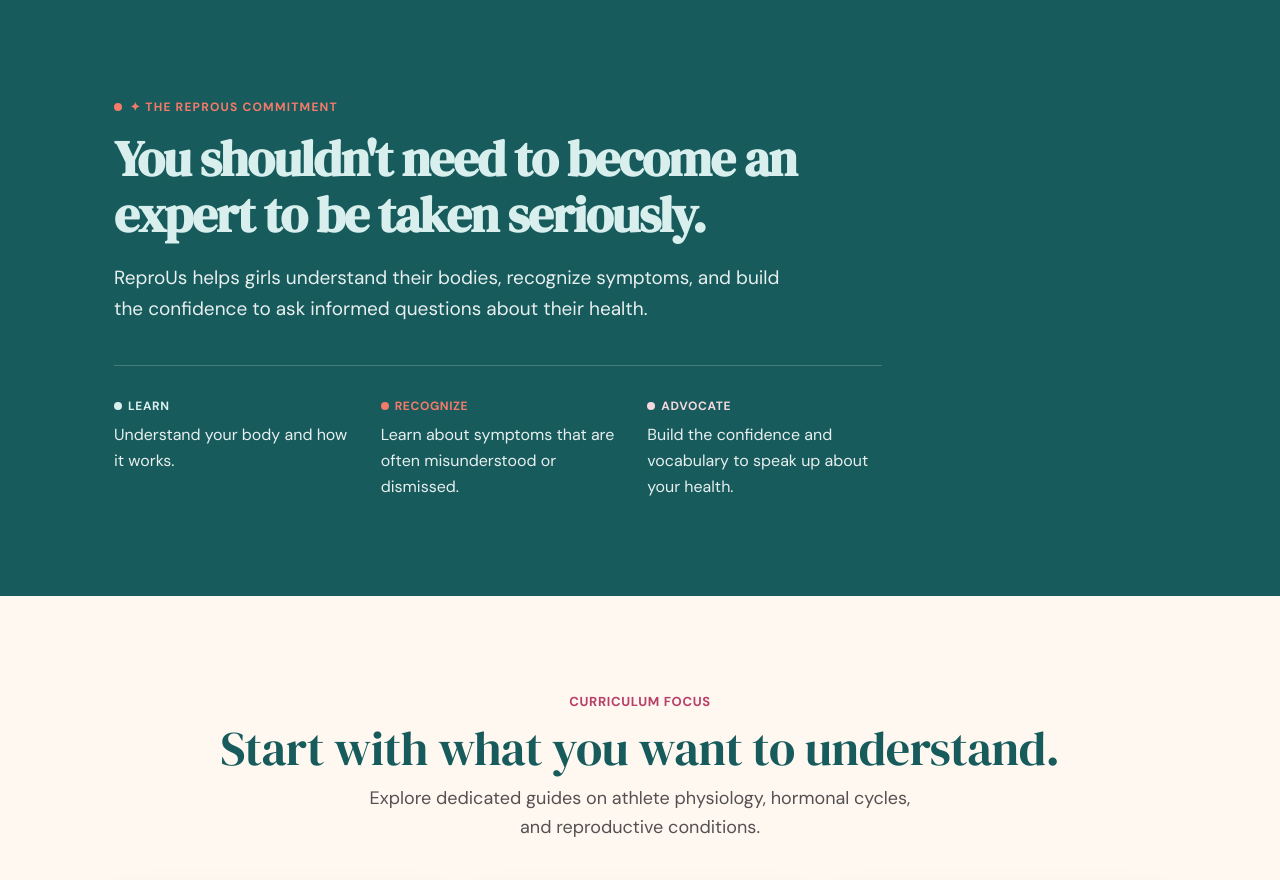
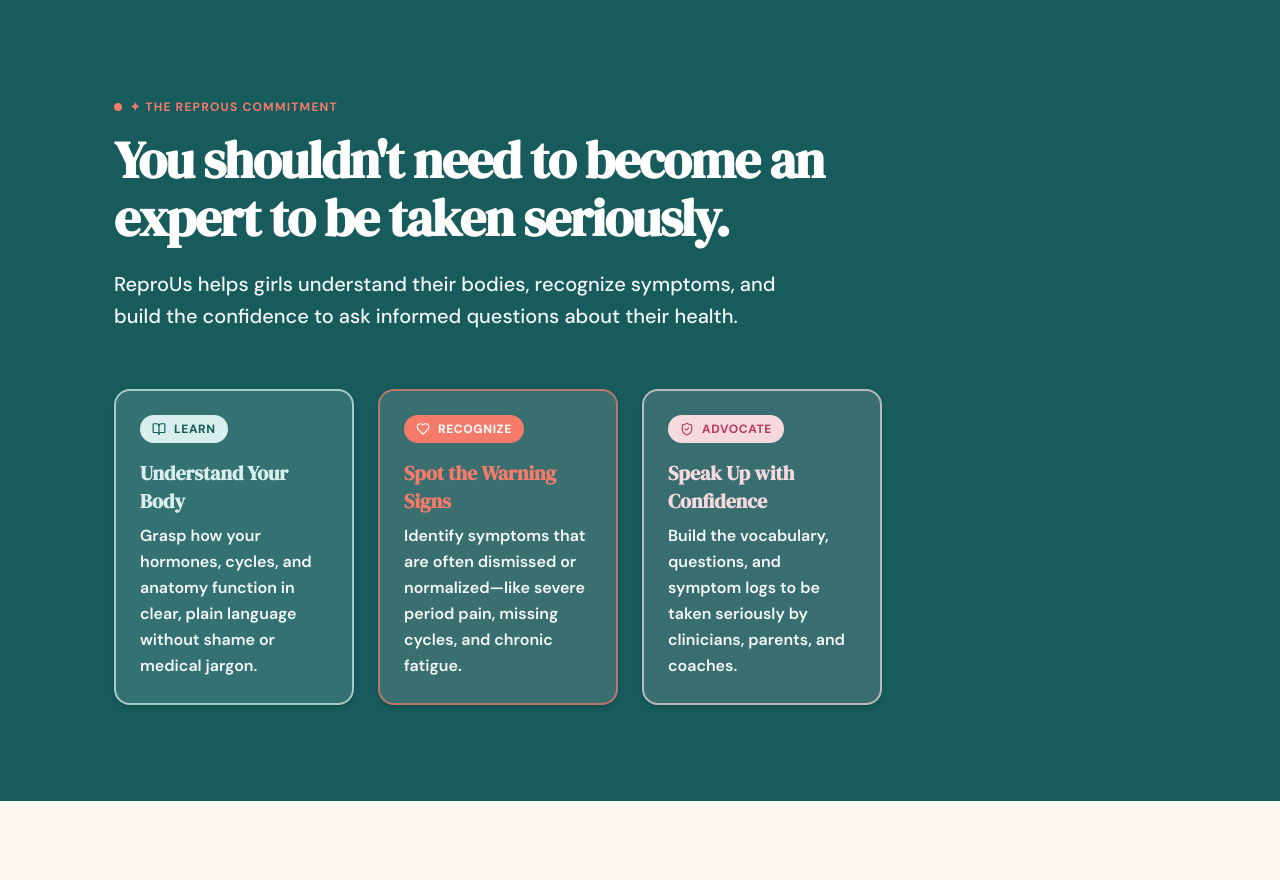
Before and after one commit to sjmaverick26/reprous-webapp, a Next.js app: page / in a window 1280 px wide. Shown: the part 840-1720 px from the top of the page. Built offline with nearby package versions, Linux system fonts and the light colour scheme; no server answers.

Commit message:
feat(home): box and embolden learn-recognize-advocate commitment section

```diff
--- a/src/components/pages/HomeView.tsx
+++ b/src/components/pages/HomeView.tsx
@@ -412,44 +412,62 @@
               <span>✦ THE REPROUS COMMITMENT</span>
             </div>
 
-            <h2 className="text-3xl md:text-[44px] lg:text-[50px] font-bold font-serif text-light-teal !text-light-teal leading-[1.12] mb-5 tracking-tight">
+            <h2 className="text-3xl md:text-[44px] lg:text-[52px] font-bold font-serif text-white leading-[1.12] mb-5 tracking-tight">
               You shouldn&apos;t need to become an expert to be taken seriously.
             </h2>
 
-            <p className="text-[17px] md:text-[19px] text-white/90 leading-relaxed font-sans mb-10 max-w-2xl">
+            <p className="text-[17px] md:text-[20px] font-medium text-white/95 leading-relaxed font-sans mb-10 max-w-2xl">
               ReproUs helps girls understand their bodies, recognize symptoms, and build the confidence to ask informed questions about their health.
             </p>
 
-            {/* 3 Small Items: LEARN (Teal) · RECOGNIZE (Coral) · ADVOCATE (Pink) */}
-            <div className="grid grid-cols-1 md:grid-cols-3 gap-8 pt-8 border-t border-white/20">
-              <div className="flex flex-col gap-2">
-                <span className="font-sans font-bold text-xs uppercase tracking-wider text-light-teal flex items-center gap-1.5">
-                  <span className="w-2 h-2 rounded-full bg-light-teal" />
+            {/* 3 Boxed Cards: LEARN (Teal) · RECOGNIZE (Coral) · ADVOCATE (Pink) */}
+            <div className="grid grid-cols-1 md:grid-cols-3 gap-6 pt-4">
+              {/* Box 1: LEARN (Teal) */}
+              <div className="rounded-2xl p-6 bg-[#D8EFED]/15 border-2 border-light-teal/70 shadow-md flex flex-col justify-between hover:bg-[#D8EFED]/20 hover:border-light-teal transition-all">
+                <div>
+                  <div className="inline-flex items-center gap-2 px-3 py-1.5 rounded-full bg-light-teal text-deep-teal font-extrabold text-xs tracking-wider uppercase shadow-xs mb-4">
+                    <BookOpen className="w-3.5 h-3.5 text-deep-teal" />
                     <span>LEARN</span>
-                </span>
-                <p className="text-[15px] md:text-[16px] text-white/90 leading-relaxed font-sans m-0">
-                  Understand your body and how it works.
+                  </div>
+                  <h3 className="text-xl font-bold font-serif text-light-teal mb-2">
+                    Understand Your Body
+                  </h3>
+                  <p className="text-[15px] md:text-[16px] font-semibold text-white/95 leading-relaxed font-sans m-0">
+                    Grasp how your hormones, cycles, and anatomy function in clear, plain language without shame or medical jargon.
                   </p>
                 </div>
+              </div>
 
-              <div className="flex flex-col gap-2">
-                <span className="font-sans font-bold text-xs uppercase tracking-wider text-coral flex items-center gap-1.5">
-                  <span className="w-2 h-2 rounded-full bg-coral" />
+              {/* Box 2: RECOGNIZE (Coral) */}
+              <div className="rounded-2xl p-6 bg-[#FFE1DB]/15 border-2 border-coral/70 shadow-md flex flex-col justify-between hover:bg-[#FFE1DB]/20 hover:border-coral transition-all">
+                <div>
+                  <div className="inline-flex items-center gap-2 px-3 py-1.5 rounded-full bg-coral text-white font-extrabold text-xs tracking-wider uppercase shadow-xs mb-4">
+                    <Heart className="w-3.5 h-3.5 text-white" />
                     <span>RECOGNIZE</span>
-                </span>
-                <p className="text-[15px] md:text-[16px] text-white/90 leading-relaxed font-sans m-0">
-                  Learn about symptoms that are often misunderstood or dismissed.
+                  </div>
+                  <h3 className="text-xl font-bold font-serif text-coral mb-2">
+                    Spot the Warning Signs
+                  </h3>
+                  <p className="text-[15px] md:text-[16px] font-semibold text-white/95 leading-relaxed font-sans m-0">
+                    Identify symptoms that are often dismissed or normalized—like severe period pain, missing cycles, and chronic fatigue.
                   </p>
                 </div>
+              </div>
 
-              <div className="flex flex-col gap-2">
-                <span className="font-sans font-bold text-xs uppercase tracking-wider text-soft-pink flex items-center gap-1.5">
-                  <span className="w-2 h-2 rounded-full bg-soft-pink" />
+              {/* Box 3: ADVOCATE (Pink / Raspberry) */}
+              <div className="rounded-2xl p-6 bg-soft-pink/15 border-2 border-soft-pink/70 shadow-md flex flex-col justify-between hover:bg-soft-pink/20 hover:border-soft-pink transition-all">
+                <div>
+                  <div className="inline-flex items-center gap-2 px-3 py-1.5 rounded-full bg-soft-pink text-raspberry font-extrabold text-xs tracking-wider uppercase shadow-xs mb-4">
+                    <ShieldCheck className="w-3.5 h-3.5 text-raspberry" />
                     <span>ADVOCATE</span>
-                </span>
-                <p className="text-[15px] md:text-[16px] text-white/90 leading-relaxed font-sans m-0">
-                  Build the confidence and vocabulary to speak up about your health.
+                  </div>
+                  <h3 className="text-xl font-bold font-serif text-soft-pink mb-2">
+                    Speak Up with Confidence
+                  </h3>
+                  <p className="text-[15px] md:text-[16px] font-semibold text-white/95 leading-relaxed font-sans m-0">
+                    Build the vocabulary, questions, and symptom logs to be taken seriously by clinicians, parents, and coaches.
                   </p>
+                </div>
               </div>
             </div>
           </div>
```
Lines whose indentation alone changed are shown as unchanged.
